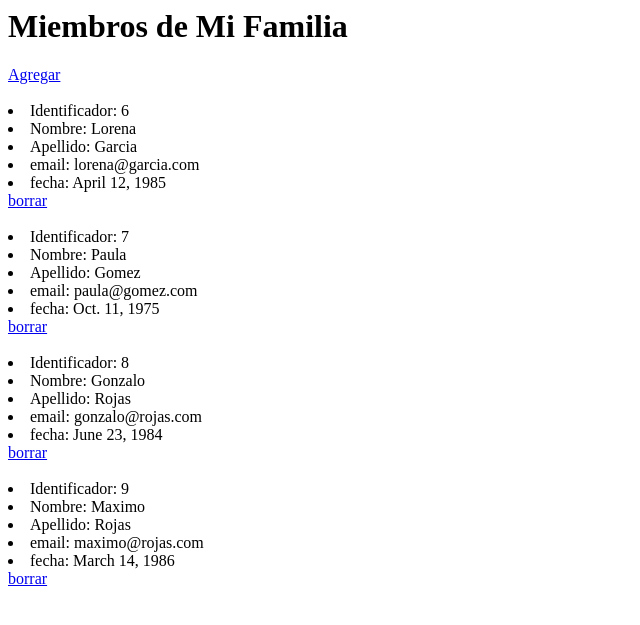
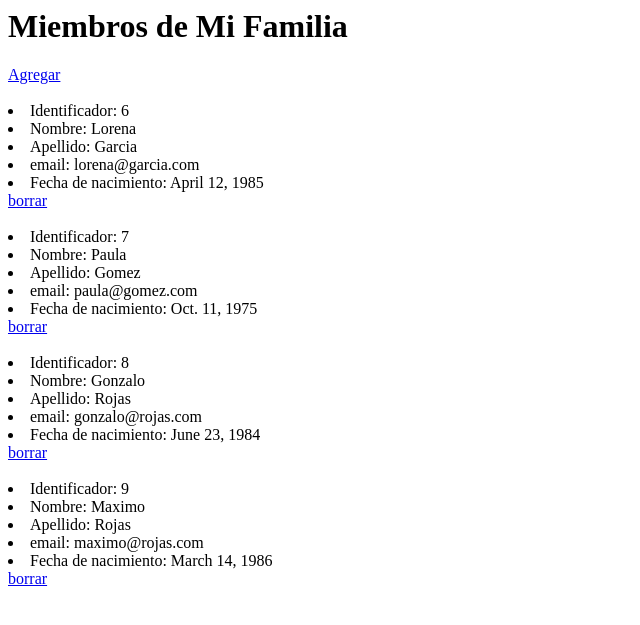
Before and after one commit to rominagarciarojas/MiPrimerMVT, a Django app: page /familia/ in a window 1280 px wide. Shown: the top 625 px of the page, without its empty margins (0-640 px from the left). Run offline with Django 4.2, Linux system fonts and the light colour scheme; data comes from the database, SQL or seed files in the repository; both versions use the stored data as it was after the commit.

Commit message:
cambio en formulario

```diff
--- a/mtv/familia/templates/familia/index.html
+++ b/mtv/familia/templates/familia/index.html
@@ -8,7 +8,7 @@
         <li> Nombre: {{p.nombre}} </li>
         <li> Apellido: {{p.apellido}} </li>
         <li> email: {{p.email}} </li>
-        <li> fecha: {{p.fecha}} </li>
+        <li> Fecha de nacimiento: {{p.fecha}} </li>
         <a href="{% url 'borrar' identificador=p.id %}"> borrar </a>
         <br>
         <br>
```
Also changed, not shown: mtv/db.sqlite3.
